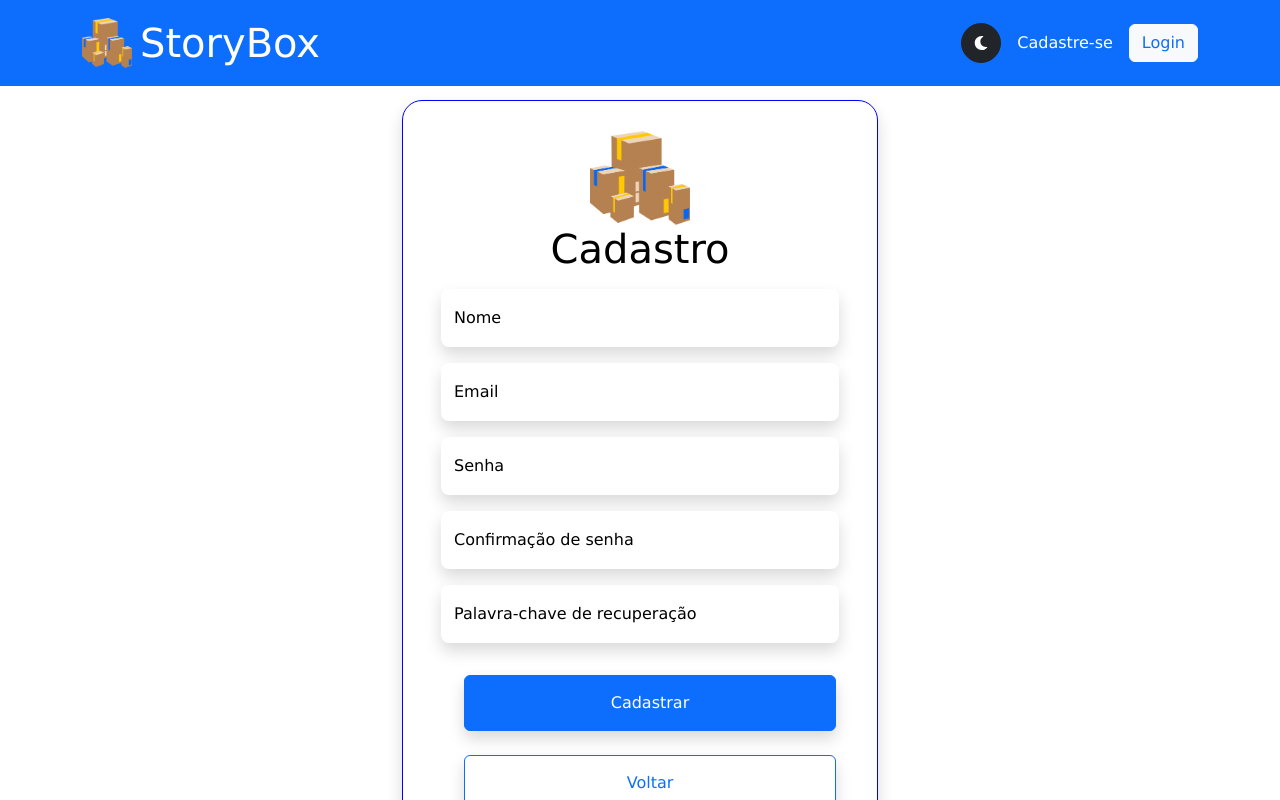
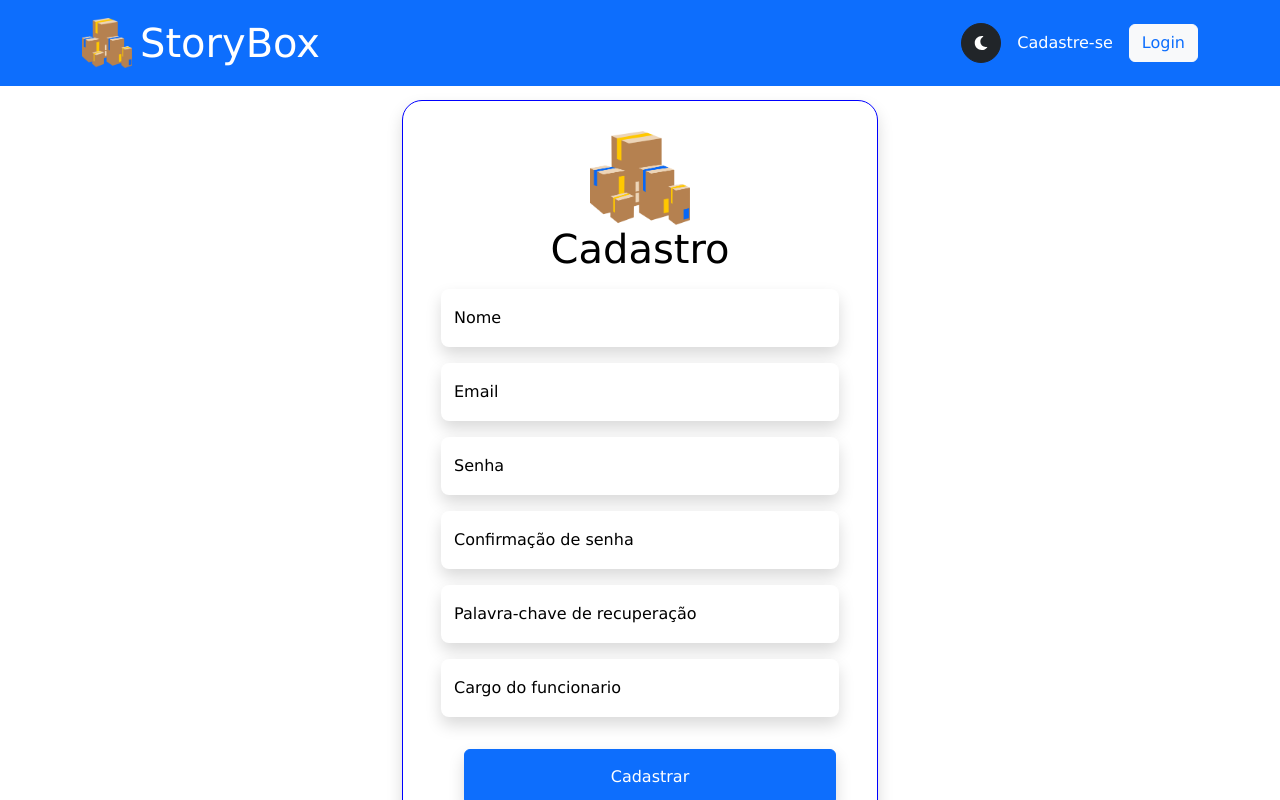
Before and after one commit to LianHenrique/TCC-2025, a React (Vite) app: page /cadastro in a window 1280 px wide. Shown: the top 800 px of the page. Built offline with nearby package versions, Linux system fonts and the light colour scheme; no server answers; a web font is replaced by a local one.

Commit message:
Campo de cargo adicionado, botar para funcionar dps

```diff
--- a/src/pages/Cadastro/Cadastro.jsx
+++ b/src/pages/Cadastro/Cadastro.jsx
@@ -14,6 +14,7 @@ const Cadastro = () => {
   const [senha, setSenha] = useState('');
   const [confSenha, setConfSenha] = useState('');
   const [palavraChave, setPalavraChave] = useState('');
+  const [cargo, setCargo] = useState(''); // Adicionado para capturar o cargo do funcionário
   // const [cnpj, setCnpj] = useState('');
 
   const validarEmail = (email) => {
@@ -28,7 +29,7 @@ const Cadastro = () => {
   const handleSubmit = async (e) => {
     e.preventDefault();
 
-    if (!nome || !email || !senha || !confSenha) { //removido cnpj
+    if (!nome || !email || !senha || !confSenha || !cargo) { //removido cnpj
       alert('Todos os campos são obrigatórios!');
       return false;
     }
@@ -165,6 +166,17 @@ const Cadastro = () => {
             />
           </FloatingLabel>
 
+           <FloatingLabel controlId="Cargo" label="Cargo do funcionario" className="m-2">
+            <Form.Control
+              type="text"
+              placeholder="Cargo do funcionario: 'ADM','Gerente','Funcionario'"
+              value={cargo}
+              onChange={(e) => setCargo(e.target.value)}
+              className="rounded-3 shadow mt-3"
+              style={{ border: 'none' }}
+            />
+          </FloatingLabel>
+
           {/* <FloatingLabel controlId="cnpj" label="CNPJ" className="m-2">
             <Form.Control
               type="text"
--- a/src/pages/Login/Login.jsx
+++ b/src/pages/Login/Login.jsx
@@ -14,7 +14,7 @@ const Login = () => {
   const navigate = useNavigate();
   const { login } = useContext(AuthContext);
 
-  const funcionarioFuncio = "select nome_funcionario, cargo_funcionario from Funcionario where cargo_funcionario = 'gerente'"
+  // const funcionarioFuncio = "select nome_funcionario, cargo_funcionario from Funcionario where cargo_funcionario = 'gerente'"
 
 
 
```
